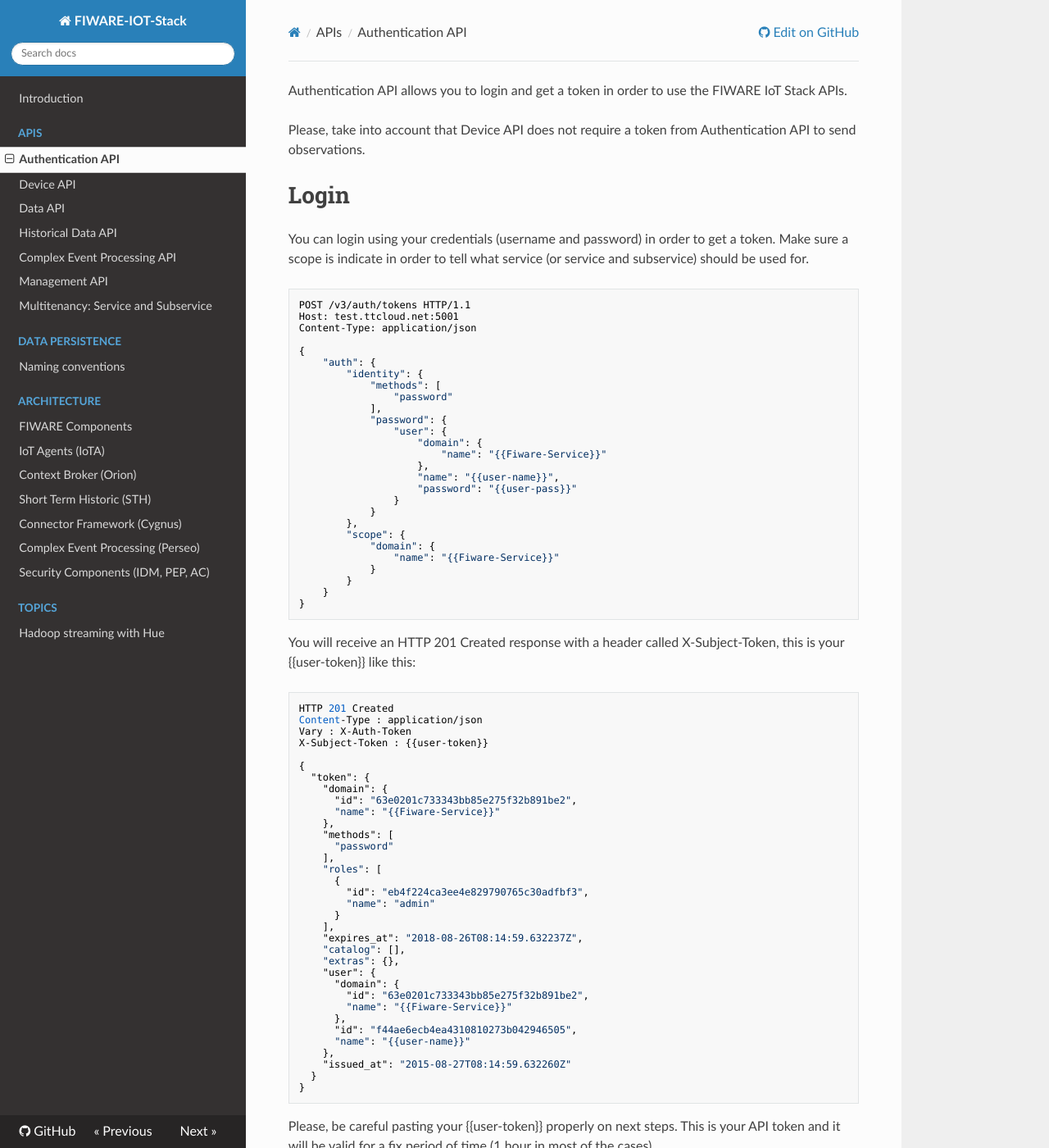
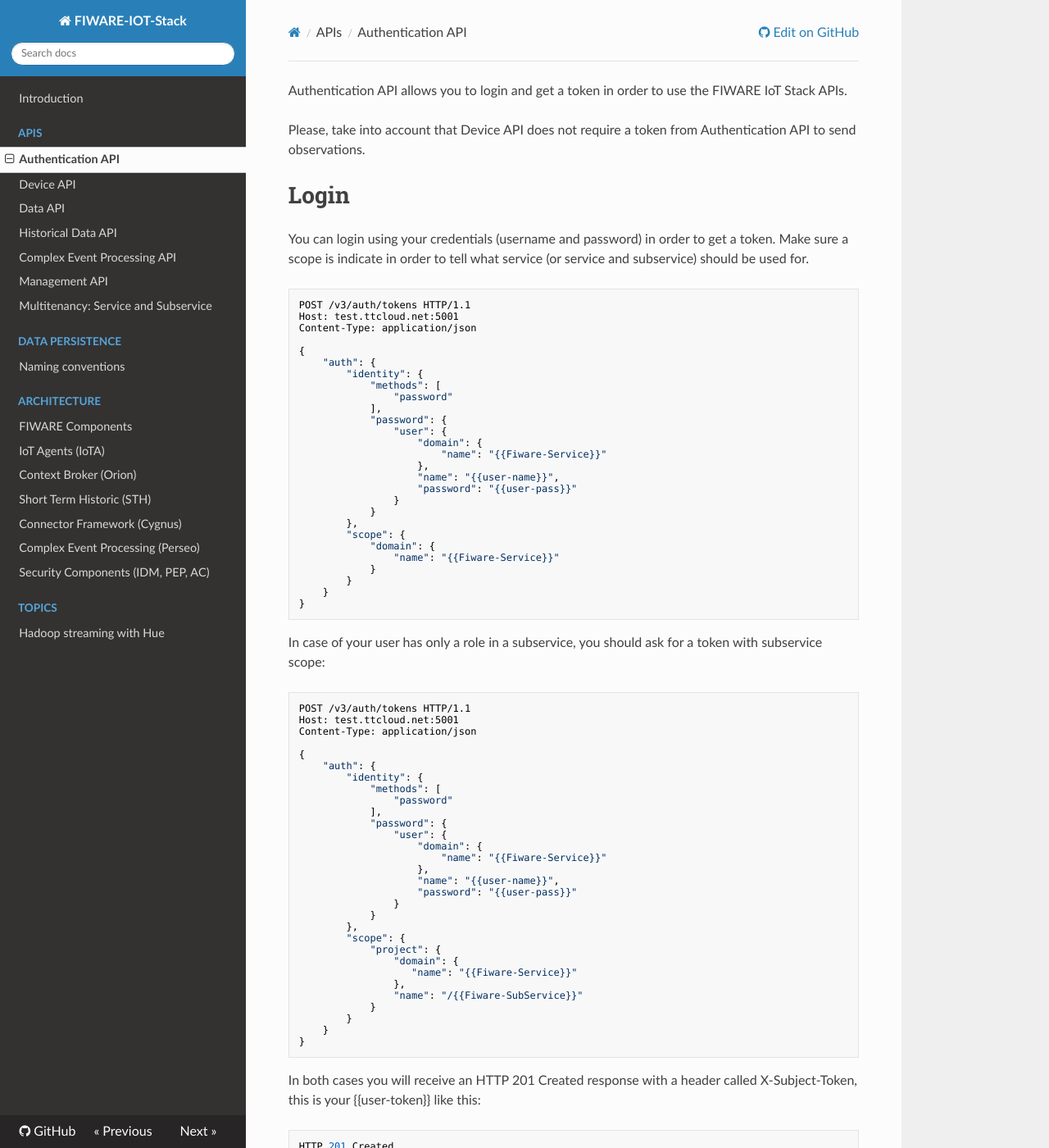
Before and after one commit to telefonicaid/thinking-cities, an MkDocs documentation site: the page built from docs/authentication_api.md, in a window 1280 px wide and 1400 px high. Shown: the whole window at 82% size. Built offline with MkDocs 1.6.1, drawn with Linux system fonts in a browser that asks for light colours; nearby versions of some CDN libraries; old or Windows-style settings are respelled for this version of MkDocs.

Commit message:
add how get a token with subservice scope

````diff
--- a/docs/authentication_api.md
+++ b/docs/authentication_api.md
@@ -36,7 +36,42 @@
 }
 ```
 
-You will receive an HTTP 201 Created response with a header called X-Subject-Token, this is your {{user-token}} like this:
+In case of your user has only a role in a subservice, you should ask for a token with subservice scope:
+
+```
+POST /v3/auth/tokens HTTP/1.1
+Host: test.ttcloud.net:5001
+Content-Type: application/json
+
+{
+    "auth": {
+        "identity": {
+            "methods": [
+                "password"
+            ],
+            "password": {
+                "user": {
+                    "domain": {
+                        "name": "{{Fiware-Service}}"
+                    },
+                    "name": "{{user-name}}",
+                    "password": "{{user-pass}}"
+                }
+            }
+        },
+        "scope": {
+            "project": {
+                "domain": {
+                   "name": "{{Fiware-Service}}"
+                },
+                "name": "/{{Fiware-SubService}}"
+            }
+        }
+    }
+}
+```
+
+In both cases you will receive an HTTP 201 Created response with a header called X-Subject-Token, this is your {{user-token}} like this:
 
 ```
 HTTP 201 Created
````
